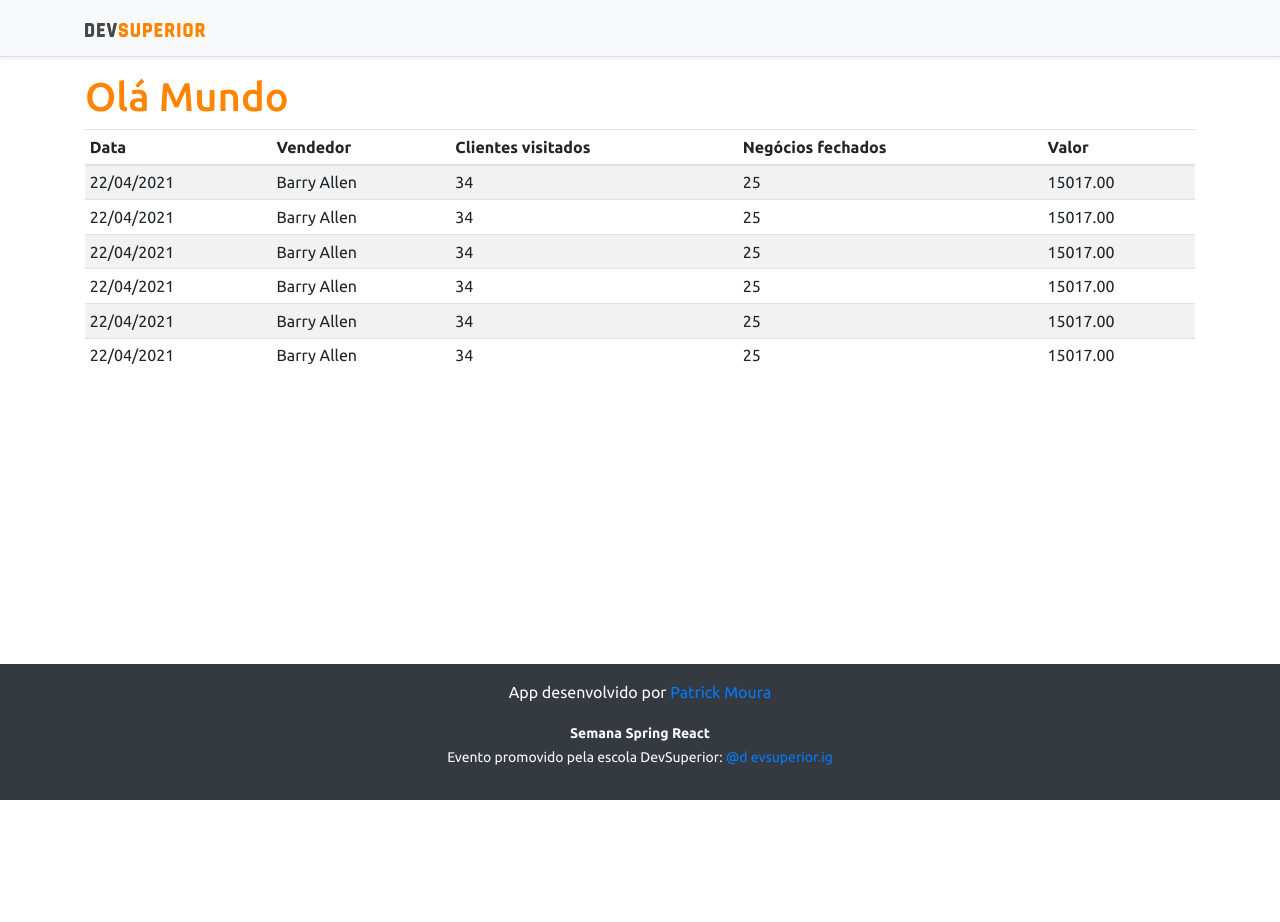
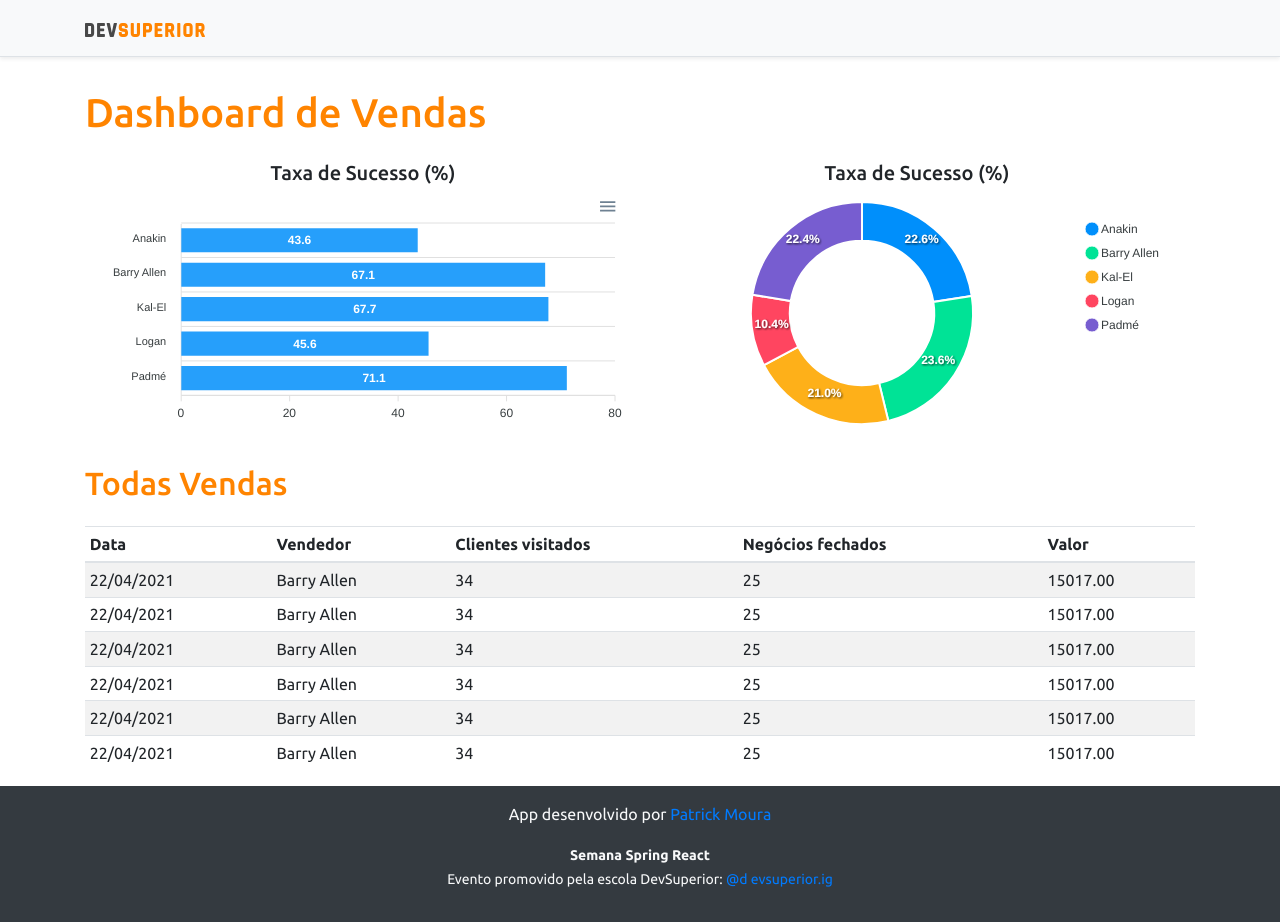
Before and after one commit to patrickmouradev/projetosds3, a React (Create React App) app in the folder frontend/: page / in a window 1280 px wide. Before the commit the page ends 800 px from the top, so only its background shows below. Built offline with nearby package versions, Linux system fonts and the light colour scheme.

Commit message:
Static charts

```diff
--- a/frontend/package.json
+++ b/frontend/package.json
@@ -12,10 +12,12 @@
     "@types/node": "^12.0.0",
     "@types/react": "^17.0.0",
     "@types/react-dom": "^17.0.0",
+    "apexcharts": "^3.26.1",
     "bootstrap": "^4.6.0",
     "jquery": "1.9.1",
     "popper.js": "^1.16.1",
     "react": "^17.0.2",
+    "react-apexcharts": "^1.3.9",
     "react-dom": "^17.0.2",
     "react-scripts": "4.0.3",
     "typescript": "^4.1.2",
--- a/frontend/src/App.tsx
+++ b/frontend/src/App.tsx
@@ -1,16 +1,32 @@
 import NavBar from "components/NavBar/index";
 import Footer from "components/Footer/indesx";
 import DataTable from "components/DataTable";
+import BarChart from "components/BarChart/indes";
+import DonutChart from "components/DonoutChart";
 
 function App() {
   return (
     <>
       <NavBar />
-      <div className = "container" >
-        <h1 className="text-primary">Olá Mundo</h1>
-        <DataTable/>
+      <div className="container" >
+        <h1 className="text-primary py-3">Dashboard de Vendas</h1>
+        <div className="row px-3">
+          <div className="col-sm-6">
+            <h5 className="text-center text-secundary">Taxa de Sucesso (%)</h5>
+            <BarChart />
+          </div>
+          <div className="col-sm-6">
+            <h5 className="text-center text-secundary">Taxa de Sucesso (%)</h5>
+            <DonutChart />
+          </div>
+
+        </div>
+        <div className="py-3">
+          <h2 className="text-primary">Todas Vendas</h2>
+        </div>
+        <DataTable />
       </div>
-      <Footer/>
+      <Footer />
     </>
   );
 }
--- /dev/null
+++ b/frontend/src/components/BarChart/indes.tsx
@@ -0,0 +1,37 @@
+import Chart from 'react-apexcharts'
+const BarChart = () => {
+
+    const options = {
+        plotOptions: {
+            bar: {
+                horizontal: true,
+            }
+        },
+    };
+
+    const mockData = {
+        labels: {
+            categories: ['Anakin', 'Barry Allen', 'Kal-El', 'Logan', 'Padmé']
+        },
+        series: [
+            {
+                name: "% Sucesso",
+                data: [43.6, 67.1, 67.7, 45.6, 71.1]
+            }
+        ]
+    };
+
+
+    return (
+
+        <Chart
+          options={{...options,xaxis:mockData.labels}}
+          series={mockData.series}
+          type = "bar"
+          height = "240"
+
+        />
+    );
+}
+
+export default BarChart;
--- /dev/null
+++ b/frontend/src/components/DonoutChart/index.tsx
@@ -0,0 +1,28 @@
+import Chart from 'react-apexcharts'
+const DonutChart = () => {
+
+    const mockData = {
+        series: [477138, 499928, 444867, 220426, 473088],
+        labels: ['Anakin', 'Barry Allen', 'Kal-El', 'Logan', 'Padmé']
+    }
+
+    const options = {
+        legend: {
+            show: true
+        }
+    }
+
+
+    return (
+
+        <Chart
+          options={{...options,labels:mockData.labels}}
+          series={mockData.series}
+          type = "donut"
+          height = "240"
+
+        />
+    );
+}
+
+export default DonutChart;
```
Also changed, not shown: 1 other file (tests, documents, lock files or other folders).
